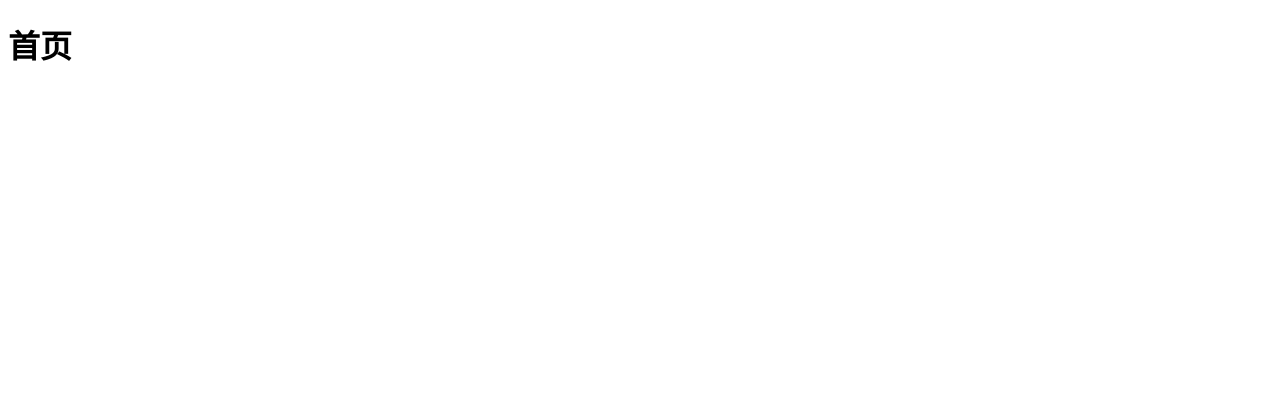
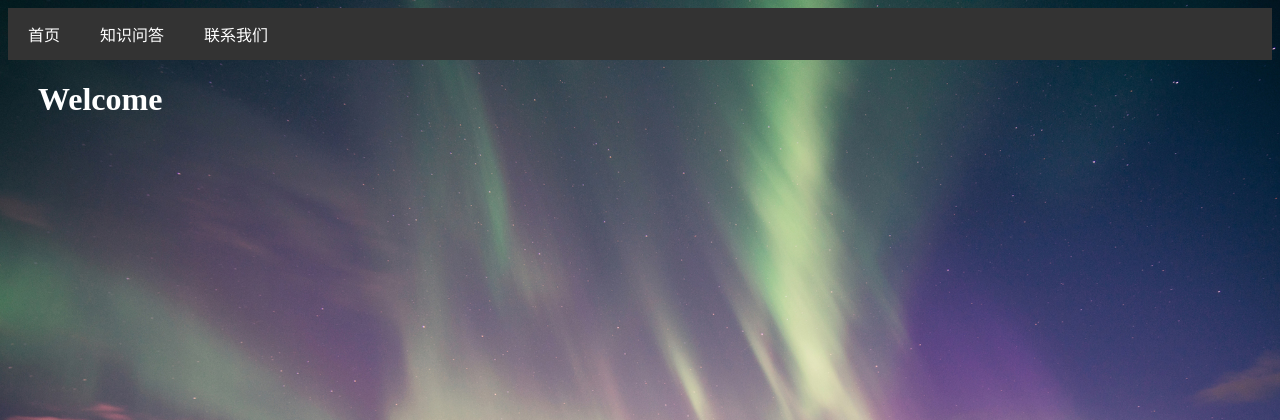
Before and after one commit to DaphneOdera17/LLM-KG, a Django app: page /index/ in a window 1280 px wide. Before the commit the part shown is almost empty. Shown: the top 420 px of the page. Before the commit the page ends 61 px from the top, so only its background shows below. Run offline with Django 5.2, Linux system fonts and the light colour scheme.

Commit message:
更新首页

```diff
--- a/kgllm/templates/index.html
+++ b/kgllm/templates/index.html
@@ -2,9 +2,36 @@
 <html lang="en">
 <head>
     <meta charset="UTF-8">
-    <title>Title</title>
+    <title>KG-LLM</title>
+    <link rel="stylesheet" href="../static/css/body.css">
+    <style>
+        nav {
+            background-color: #333;
+            overflow: hidden;
+        }
+
+        nav a {
+            float: left;
+            display: block;
+            color: white;
+            text-align: center;
+            padding: 14px 20px;
+            text-decoration: none;
+        }
+
+        nav a:hover {
+            background-color: #ddd;
+            color: black;
+        }
+    </style>
 </head>
 <body>
-    <h1>首页</h1>
+    <nav>
+        <a href="{% url 'index' %}">首页</a>
+        <a href="{% url 'kgqa' %}">知识问答</a>
+        <a href="{% url 'contact' %}">联系我们</a>
+    </nav>
+
+    <h1 style="color: white; margin-left: 30px">Welcome</h1>
 </body>
 </html>
```
